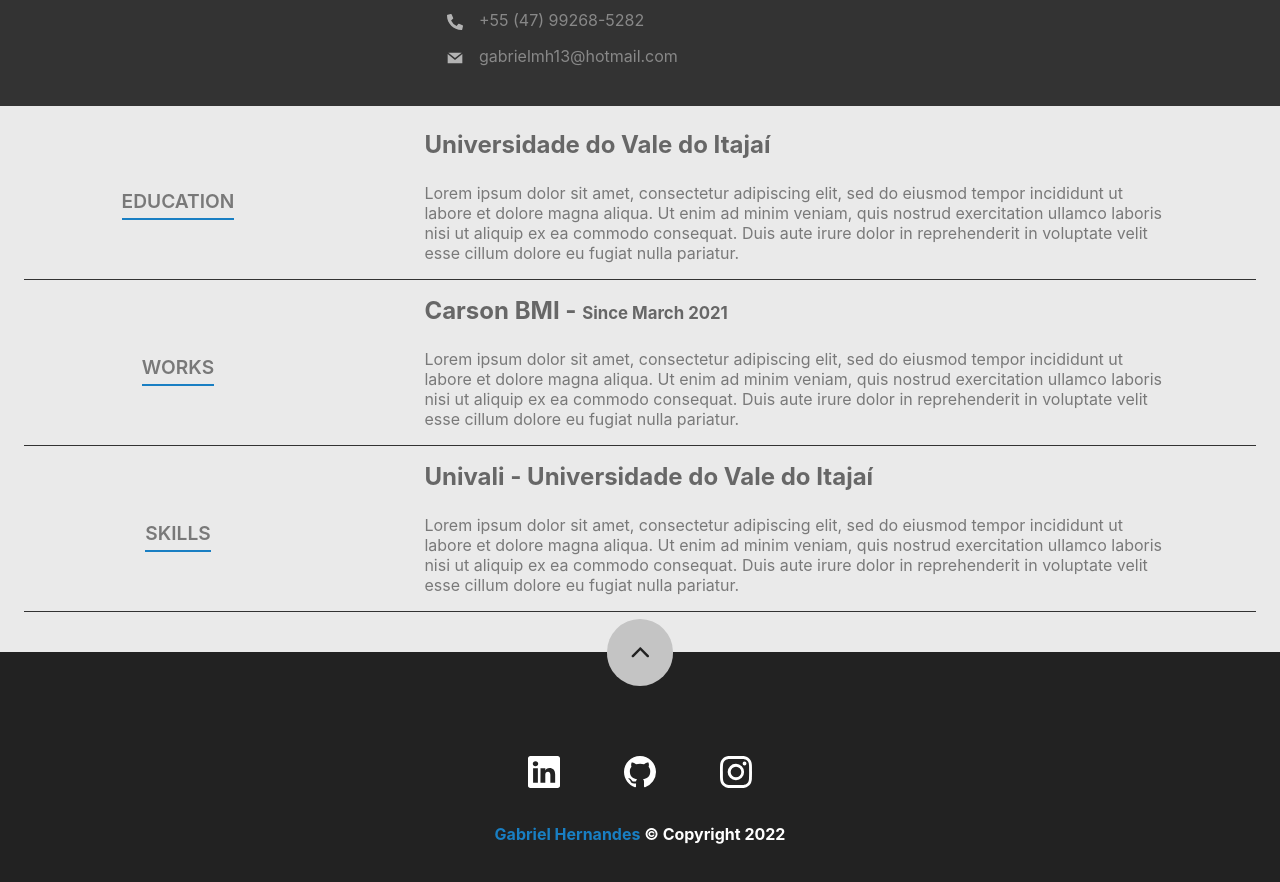
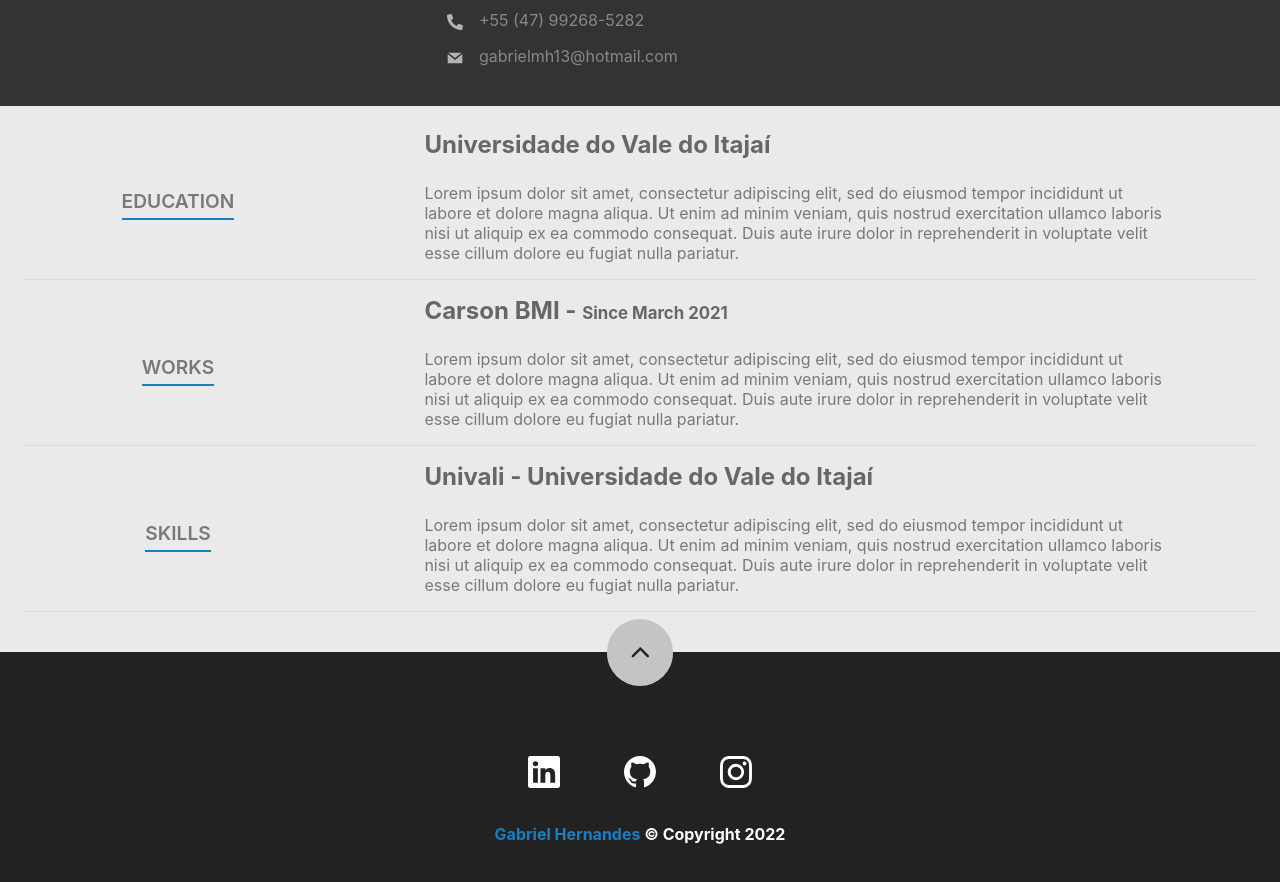
Before and after one commit to gabrielmh13/Portfolio, a React (Create React App) app: page / in a window 1280 px wide. Shown: the part 1120-2002 px from the top of the page. Built offline with nearby package versions, Linux system fonts and the light colour scheme.

Commit message:
Resume Dev

```diff
--- a/src/components/pages/Resume.module.css
+++ b/src/components/pages/Resume.module.css
@@ -15,7 +15,7 @@
     flex-wrap: wrap;
     align-items: center;
     justify-content: space-around;
-    border-bottom: .1em solid rgb(51, 51, 51);
+    border-bottom: .1em solid rgb(221, 218, 218);
     margin-bottom: 1em;
 }
 
```
